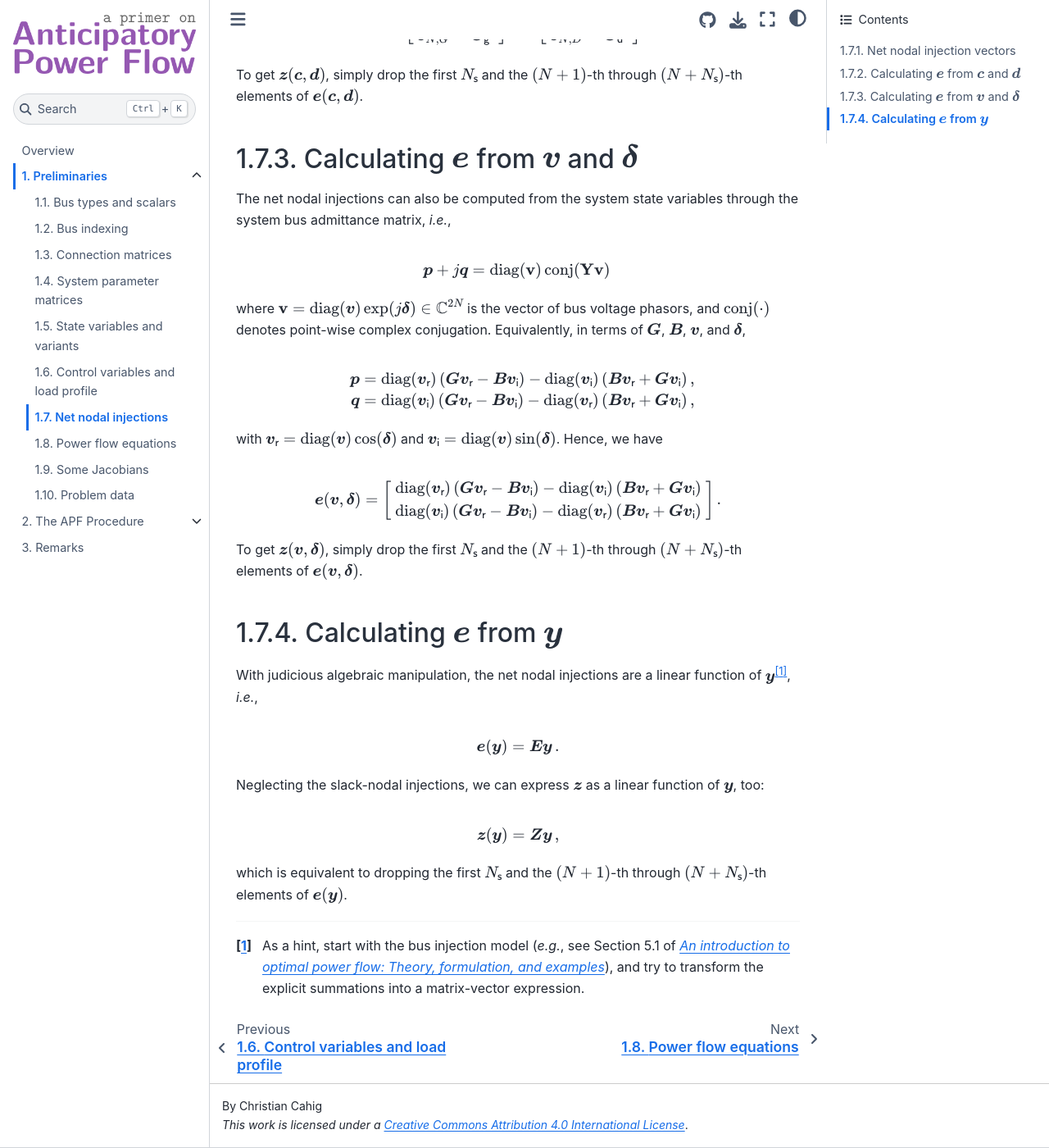
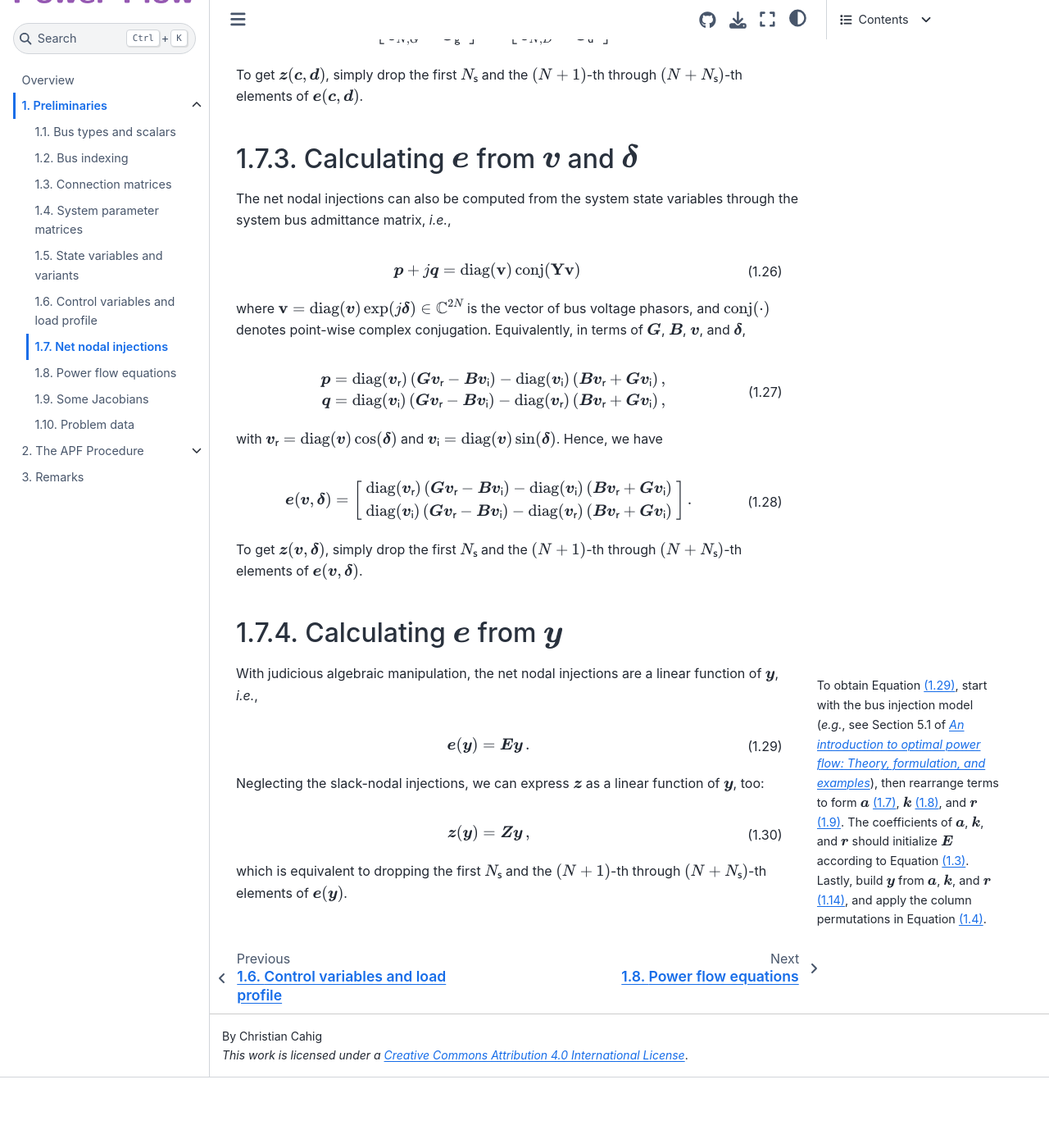
Before and after one commit to christian-cahig/apf-primer, a Jupyter Book: the page built from preliminaries/net-nodal-injections.md, in a window 1280 px wide and 1400 px high, scrolled down 1008 px. Shown: the whole window at 82% size. Built offline with Jupyter Book 1.0.4 settings and Sphinx 7.4.7 and the Sphinx Book theme 1.1.4, drawn with Linux system fonts in a browser that asks for light colours; after the commit the page ends 2322 px from its top, so only the background shows below that.

Commit message:
Improve section "Net nodal injections"

````diff
--- a/preliminaries/net-nodal-injections.md
+++ b/preliminaries/net-nodal-injections.md
@@ -24,7 +24,7 @@ $$
 \end{matrix} \right]
 \in \mathbb{R}^{2N}
 \, .
-$$
+$$ (e)
 
 Removing from $\boldsymbol{e}$ the net active and reactive injections at the slack buses yields
 the *reduced net nodal injection vector* $\boldsymbol{z}$,
@@ -222,26 +222,32 @@ elements of $\boldsymbol{e} \! \left( \boldsymbol{v}, \boldsymbol{\delta} \right
 (prelim:net-nodal-injs:ez-from-y)=
 ## Calculating $\boldsymbol{e}$ from $\boldsymbol{y}$
 
+```{margin}
+To obtain Equation {eq}`y-2-e`, start with the bus injection model
+(*e.g.*, see Section 5.1 of
+[*An introduction to optimal power flow: Theory, formulation, and examples*](https://doi.org/10.1080/0740817X.2016.1189626)),
+then rearrange terms to form $\boldsymbol{a}$ {eq}`a`, $\boldsymbol{k}$ {eq}`k`, and $\boldsymbol{r}$ {eq}`r`.
+The coefficients of $\boldsymbol{a}$, $\boldsymbol{k}$, and $\boldsymbol{r}$
+should initialize $\boldsymbol{E}$ according to Equation {eq}`E-step-1`.
+Lastly, build $\boldsymbol{y}$ from $\boldsymbol{a}$, $\boldsymbol{k}$, and $\boldsymbol{r}$ {eq}`y`,
+and apply the column permutations in Equation {eq}`E-step-2`.
+```
+
 With judicious algebraic manipulation,
-the net nodal injections are a linear function of $\boldsymbol{y}$[^about-E],
+the net nodal injections are a linear function of $\boldsymbol{y}$,
 *i.e.*,
 
 $$
 \boldsymbol{e} \! \left( \boldsymbol{y} \right) = \boldsymbol{E} \boldsymbol{y} \, .
-$$
+$$ (y-2-e)
 
 Neglecting the slack-nodal injections,
 we can express $\boldsymbol{z}$ as a linear function of $\boldsymbol{y}$, too:
 
 $$
 \boldsymbol{z} \! \left( \boldsymbol{y} \right) = \boldsymbol{Z} \boldsymbol{y} \, ,
-$$
+$$ (y-2-z)
 
 which is equivalent to dropping the first $N_{ \mathsf{s} }$
 and the $\left( N + 1 \right)$-th through $\left( N + N_{ \mathsf{s} } \right)$-th
 elements of $\boldsymbol{e} \! \left( \boldsymbol{y} \right)$.
-
-[^about-E]: As a hint, start with the bus injection model
-(*e.g.*, see Section 5.1 of
-[*An introduction to optimal power flow: Theory, formulation, and examples*](https://doi.org/10.1080/0740817X.2016.1189626)),
-and try to transform the explicit summations into a matrix-vector expression.
````
Also changed, not shown: other parts of preliminaries/net-nodal-injections.md (+6 -6 lines).
